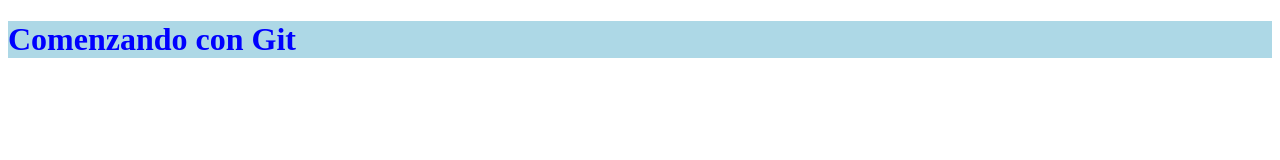
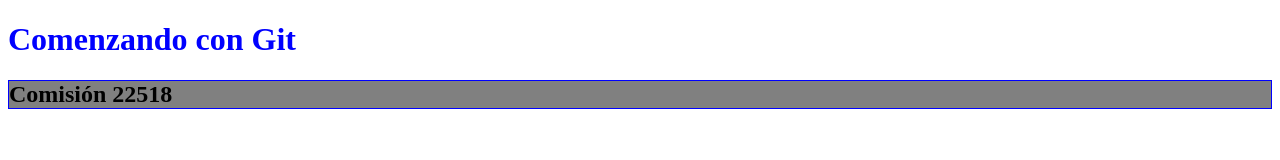
Before and after one commit to JuanPabloNardone/com22518, a plain HTML site: page index.html in a window 1280 px wide. Drawn offline with Linux system fonts and the light colour scheme.

Commit message:
Cambios en HRML y CSS

```diff
--- a/css/estilos.css
+++ b/css/estilos.css
@@ -1,4 +1,7 @@
 h1{
     color: blue;
-    background-color: lightblue;
 }
+h2{
+    border: 1px solid blue;
+    background-color: gray;;
+}
--- a/index.html
+++ b/index.html
@@ -9,6 +9,6 @@
 </head>
 <body>
     <h1>Comenzando con Git</h1>
-
+    <h2>Comisión 22518</h2>
 </body>
 </html>
```
